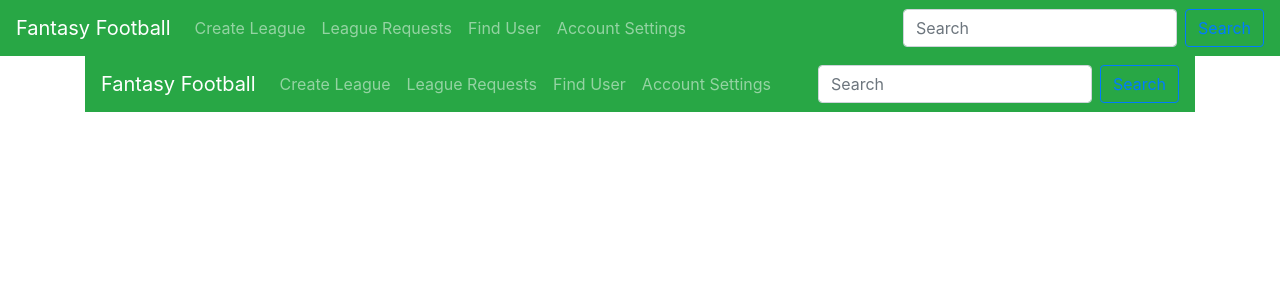
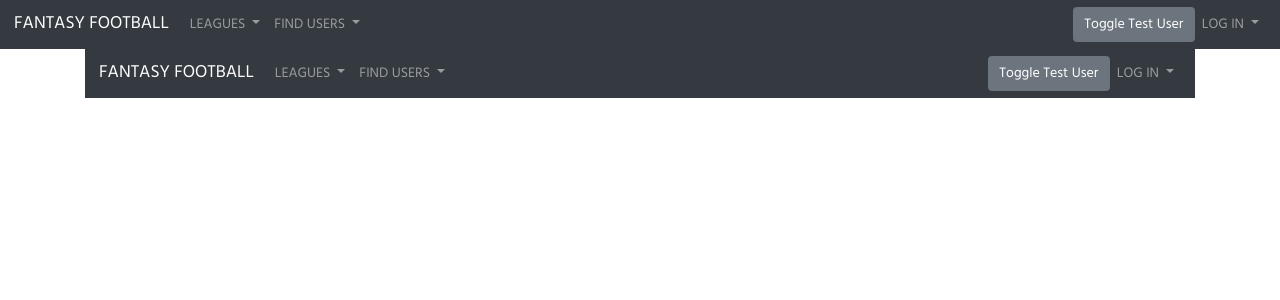
Before and after one commit to seejay55/fantasy-football, an Angular app: page /homepage in a window 1280 px wide. Shown: the top 300 px of the page. Built offline with nearby package versions, Linux system fonts and the light colour scheme.

Commit message:
reworked navbar

```diff
--- a/package.json
+++ b/package.json
@@ -26,7 +26,9 @@
     "core-js": "^2.4.1",
     "cors": "^2.8.4",
     "express": "^4.16.2",
+    "jquery": "^3.3.1",
     "ngx-bootstrap": "^2.0.2",
+    "popper.js": "^1.12.9",
     "rxjs": "^5.5.6",
     "zone.js": "^0.8.19"
   },
--- a/src/app/components/navbar/navbar.component.html
+++ b/src/app/components/navbar/navbar.component.html
@@ -1,18 +1,73 @@
-<nav class="navbar navbar-expand-lg navbar-dark bg-success">
-  <a class="navbar-brand" routerLink="/homepage">Fantasy Football</a>
-  <button class="navbar-toggler" type="button" data-toggle="collapse" data-target="#navbarSupportedContent" aria-controls="navbarSupportedContent" aria-expanded="false" aria-label="Toggle navigation">
+<nav class="navbar navbar-expand-lg navbar-dark bg-dark">
+  <a class="navbar-brand" routerLink="/homepage">FANTASY FOOTBALL</a>
+  <button class="navbar-toggler" type="button" data-toggle="collapse" data-target="#navbarSupportedContent" aria-controls="navbarSupportedContent"
+    aria-expanded="false" aria-label="Toggle navigation">
     <span class="navbar-toggler-icon"></span>
   </button>
 
   <div class="collapse navbar-collapse" id="navbarSupportedContent">
     <ul class="navbar-nav mr-auto">
-      <li *ngFor="let name of names" class="nav-item">
-        <a class="nav-link" [routerLinkActive]="['active']" routerLink="{{name.route}}">{{name.name}}</a>
+      <li class="nav-item dropdown">
+        <a class="nav-link dropdown-toggle" href="#" id="navbarDropdown" role="button" data-toggle="dropdown" aria-haspopup="true"
+          aria-expanded="false">
+          LEAGUES
+        </a>
+        <div class="dropdown-menu" aria-labelledby="navbarDropdown">
+          <a class="dropdown-item" href="#">MY LEAGUES</a>
+          <div class="dropdown-divider"></div>
+          <a class="dropdown-item" href="#" routerLink="/create-league">CREATE LEAGUE</a>
+          <a class="dropdown-item" href="#">JOIN LEAGUE</a>
+          <a class="dropdown-item" href="#" routerLink="/league-requests">LEAGUE REQUESTS</a>
+        </div>
+      </li>
+      <li class="nav-item dropdown">
+        <a class="nav-link dropdown-toggle" href="#" id="navbarDropdown" role="button" data-toggle="dropdown" aria-haspopup="true"
+          aria-expanded="false">
+          FIND USERS
+        </a>
+        <div class="dropdown-menu" aria-labelledby="navbarDropdown">
+          <a class="dropdown-item" href="#" routerLink="/find-user">FIND USER</a>
+        </div>
       </li>
     </ul>
-    <form class="form-inline my-2 my-lg-0">
-      <input class="form-control mr-sm-2" type="search" placeholder="Search" aria-label="Search">
-      <button class="btn btn-outline-primary my-2 my-sm-0" type="submit">Search</button>
-    </form>
+    <ul class="navbar-nav">
+      <button class="nav-item btn btn-secondary" (click)="toggleTestUser()">Toggle Test User</button>
+      <li class="nav-item dropdown" *ngIf="user">
+        <a class="nav-link dropdown-toggle" href="#" id="navbarDropdown" role="button" data-toggle="dropdown" aria-haspopup="true"
+          aria-expanded="false">
+          {{ user.userName | uppercase}}
+        </a>
+        <div class="dropdown-menu dropdown-menu-right" aria-labelledby="navbarDropdown">
+          <a class="dropdown-item" href="#">{{ user.firstName + ' ' + user.lastName | uppercase}}</a>
+          <a class="dropdown-item" href="#" routerLink="/settings">ACCOUNT SETTINGS</a>
+          <div class="dropdown-divider"></div>
+          <a class="dropdown-item" href="#">LOG OUT</a>
+        </div>
+      </li>
+      <li class="nav-item dropdown" *ngIf="!user">
+        <a class="nav-link dropdown-toggle" href="#" id="navbarDropdown" role="button" data-toggle="dropdown" aria-haspopup="true"
+          aria-expanded="false">
+          LOG IN
+        </a>
+        <ul class="dropdown-menu dropdown-menu-right" style="width: 200px">
+          <li class="p-3">
+            <form class="form" role="form">
+              <div class="form-group">
+                <input id="emailInput" placeholder="Email" class="form-control form-control-sm" type="text" required="">
+              </div>
+              <div class="form-group">
+                <input id="passwordInput" placeholder="Password" class="form-control form-control-sm" type="text" required="">
+              </div>
+              <div class="form-group">
+                <button type="submit" class="btn btn-primary btn-block">Login</button>
+              </div>
+              <div class="form-group text-xs-center">
+                <small>No account? <a href="#">Register now.</a></small>
+              </div>
+            </form>
+          </li>
+        </ul>
+      </li>
+    </ul>
   </div>
 </nav>
--- a/src/app/components/navbar/navbar.component.ts
+++ b/src/app/components/navbar/navbar.component.ts
@@ -7,18 +7,28 @@ import { Component, OnInit } from '@angular/core';
 })
 export class NavbarComponent implements OnInit {
 
-  names: {name: String, route: String}[];
+  user: {
+    firstName: string,
+    lastName: string,
+    userName: string
+  };
 
   constructor() {
-    this.names = [
-      { name: 'Create League', route: '/create-league'},
-      { name: 'League Requests', route: '/league-requests'},
-      { name: 'Find User', route: '/find-user'},
-      { name: 'Account Settings', route: '/settings'},
-    ];
+    this.user = null;
   }
 
   ngOnInit() {
   }
 
+  private toggleTestUser() {
+    if (this.user == null) {
+      this.user = {
+        firstName: 'Test',
+        lastName: 'User',
+        userName: '@testUser'
+      };
+    } else { this.user = null; }
+    console.log(this.user);
+  }
+
 }
--- a/src/styles.css
+++ b/src/styles.css
@@ -1 +1,6 @@
 /* You can add global styles to this file, and also import other style files */
+@import url('https://fonts.googleapis.com/css?family=Hind');
+* {
+  font-size: 14px;
+  font-family: 'Hind', sans-serif;
+}
```
Also changed, not shown: .angular-cli.json, 1 other file (tests, documents, lock files or other folders).
